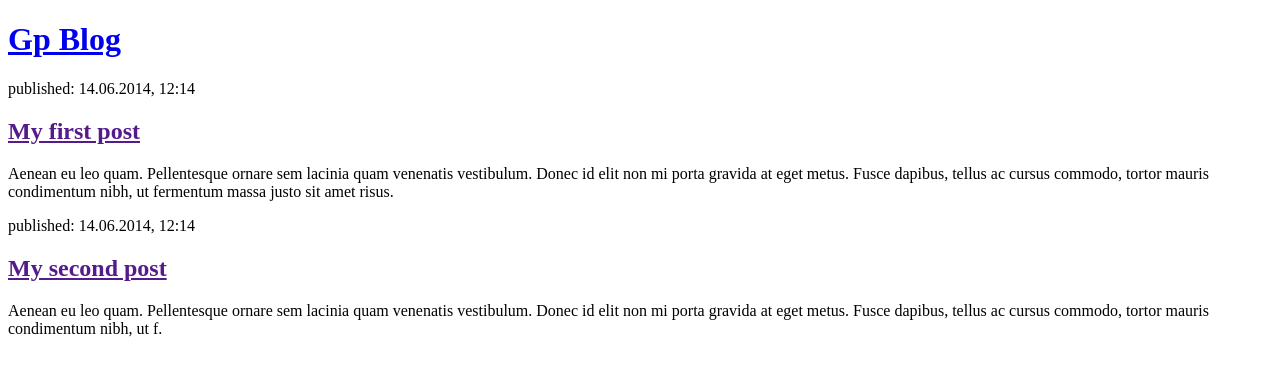
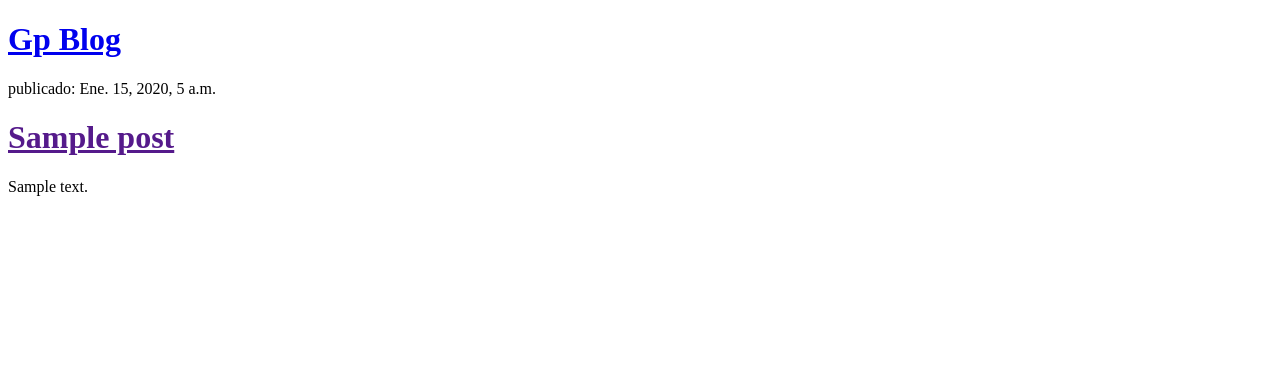
Before and after one commit to acoa1/my-first-blog, a Django app: template blog/templates/blog/post_list.html in a window 1280 px wide. Shown: the top 376 px of the page. Run offline with Django 3.2, Linux system fonts and the light colour scheme; the template is opened without the code that fills it: values that come from a table or form of the project are taken from there, others are empty; tables that the repository leaves empty hold one stand-in row (values such as "Sample post").

Commit message:
Cambie el html para la pagina

```diff
--- a/blog/templates/blog/post_list.html
+++ b/blog/templates/blog/post_list.html
@@ -5,20 +5,17 @@
     <title>Blog Gp</title>
 </head>
 <body>
- <div>
+        <div>
             <h1><a href="/">Gp Blog</a></h1>
         </div>
-
-        <div>
-            <p>published: 14.06.2014, 12:14</p>
-            <h2><a href="">My first post</a></h2>
-            <p>Aenean eu leo quam. Pellentesque ornare sem lacinia quam venenatis vestibulum. Donec id elit non mi porta gravida at eget metus. Fusce dapibus, tellus ac cursus commodo, tortor mauris condimentum nibh, ut fermentum massa justo sit amet risus.</p>
-        </div>
-
-        <div>
-            <p>published: 14.06.2014, 12:14</p>
-            <h2><a href="">My second post</a></h2>
-            <p>Aenean eu leo quam. Pellentesque ornare sem lacinia quam venenatis vestibulum. Donec id elit non mi porta gravida at eget metus. Fusce dapibus, tellus ac cursus commodo, tortor mauris condimentum nibh, ut f.</p>
-        </div>
+ {% for post in posts %}
+     <div>
+         <p> publicado: {{ post.published_date }} </p>
+             <h1>
+                 <a href = "" >{{ post.title }} </a>
+             </h1>
+         <p>{{ post.text|linebreaksbr }} </p>
+     </div>
+ {% endfor %}
 </body>
 </html>
```
Also changed, not shown: blog/views.py (+9 -1 lines).
